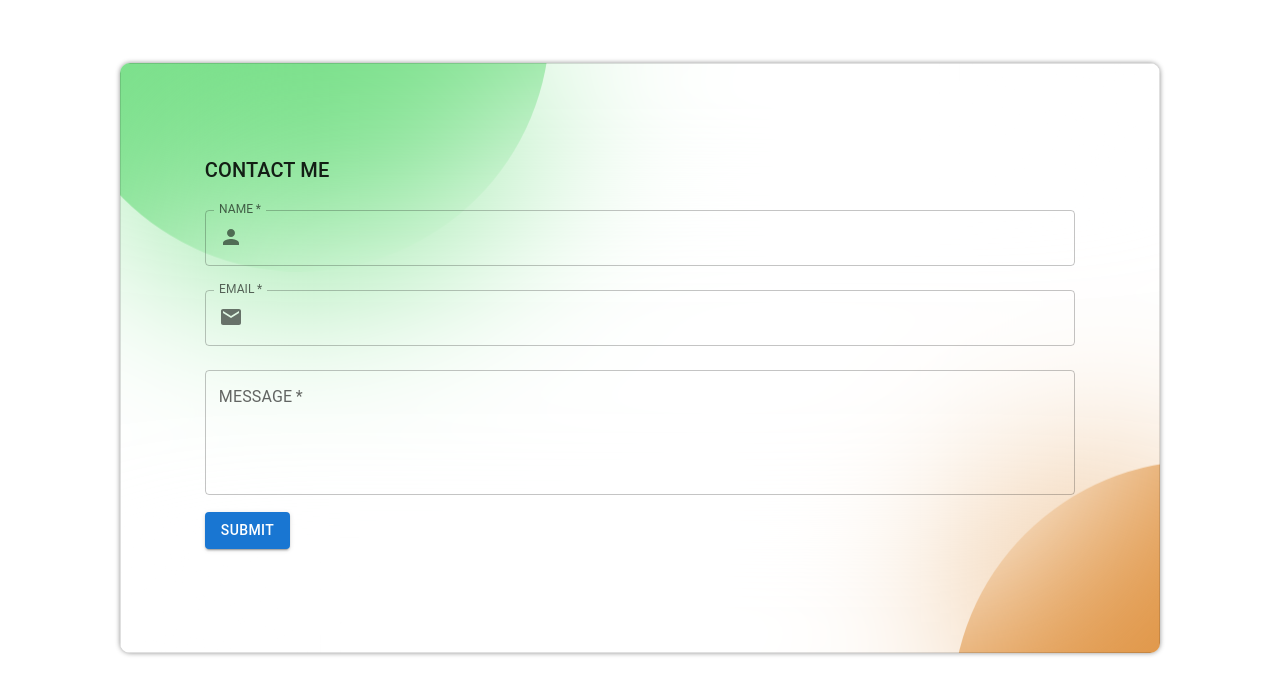
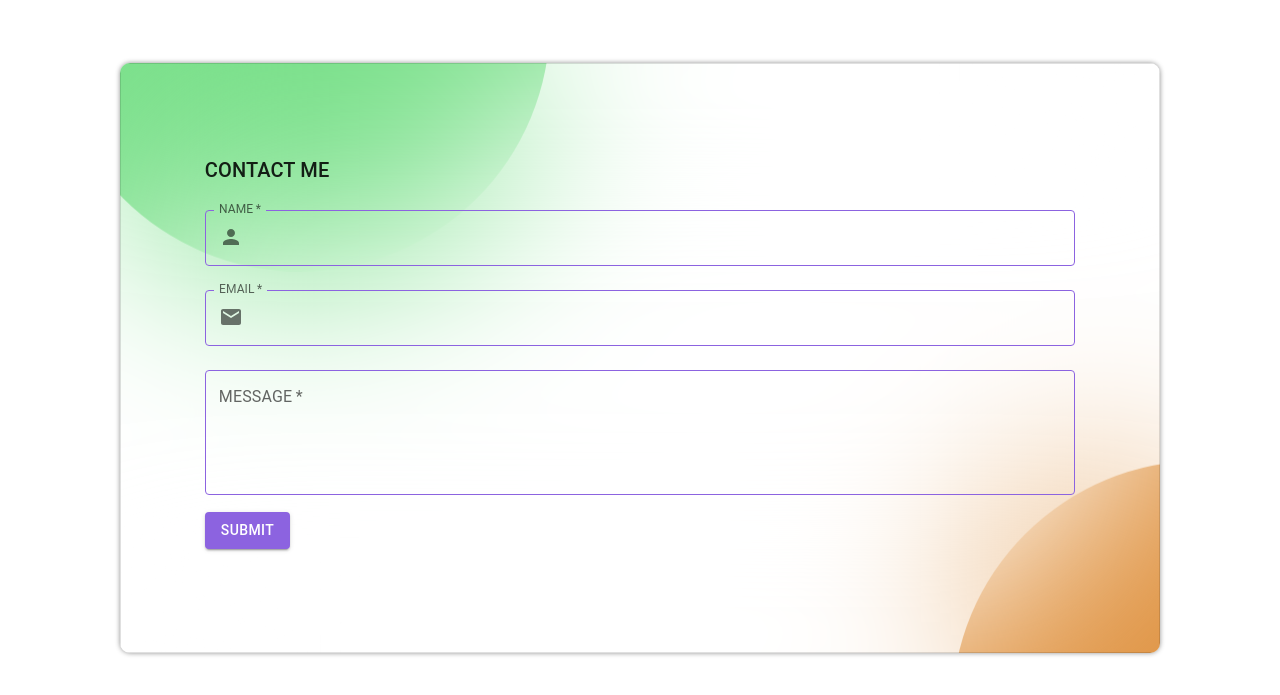
Before and after one commit to Vince1510/portfolio_v3, a React (Create React App) app: page / in a window 1280 px wide. Shown: the part 2402-3097 px from the top of the page. Built offline with nearby package versions, Linux system fonts and the light colour scheme.

Commit message:
final commit

```diff
--- a/package.json
+++ b/package.json
@@ -1,5 +1,5 @@
 {
-  "homepage": "https://github.com/Vince1510/portfolio_v3",
+  "homepage": "https://vince1510.github.io/portfolio_v3/",
   "name": "portfolio_v3",
   "version": "0.1.0",
   "private": true,
--- a/src/components/appbar/AppBar.tsx
+++ b/src/components/appbar/AppBar.tsx
@@ -6,7 +6,6 @@ import Container from "@mui/material/Container";
 import Hidden from "@mui/material/Hidden";
 import ThemeSwitcher from "../themeswitcher/ThemeSwitcher";
 import Drawer from "@mui/material/Drawer";
-import ArrowForwardIcon from "@mui/icons-material/ArrowForward"; // Import the arrow icon
 import "./AppBar.scss";
 
 interface ResponsiveAppBarProps {
--- a/src/pages/contact/Contact.scss
+++ b/src/pages/contact/Contact.scss
@@ -25,6 +25,36 @@
     color: #6b6b6b;
   }
 }
+
+/* Contact.scss */
+.MuiTextField-root {
+  .MuiOutlinedInput-root {
+    fieldset {
+      border-color: #8c63e0;
+    }
+
+    &:hover fieldset {
+      border-color: #8c63e0;
+    }
+
+    &.Mui-focused fieldset {
+      border-color: #8c63e0;
+    }
+  }
+
+  label.Mui-focused {
+    color: #8c63e0;
+  }
+}
+
+.MuiButton-root {
+  background-color: #8c63e0;
+
+  &:hover {
+    background-color: #784bd1;
+  }
+}
+
 
 .container-contact {
   margin-bottom: 5vw;
--- a/src/pages/contact/Contact.tsx
+++ b/src/pages/contact/Contact.tsx
@@ -95,7 +95,13 @@ const ContactPage: React.FC = () => {
   variant="contained"
   color={success ? "success" : "primary"}
   disabled={loading}
-              endIcon={loading ? <CircularProgress size={20} color="inherit" /> : (success ? <CheckCircleIcon /> : null)} // Show loading or success icon
+  endIcon={loading ? <CircularProgress size={20} color="inherit" /> : (success ? <CheckCircleIcon /> : null)}
+  sx={{
+    backgroundColor: "#8c63e0",
+    "&:hover": {
+      backgroundColor: "#784bd1",
+    },
+  }}
 >
   {loading ? "Sending..." : (success ? "Sent!" : "Submit")}
 </Button>
```
Also changed, not shown: 12 other files (tests, documents, lock files or other folders). Lines whose indentation alone changed are shown as unchanged.
